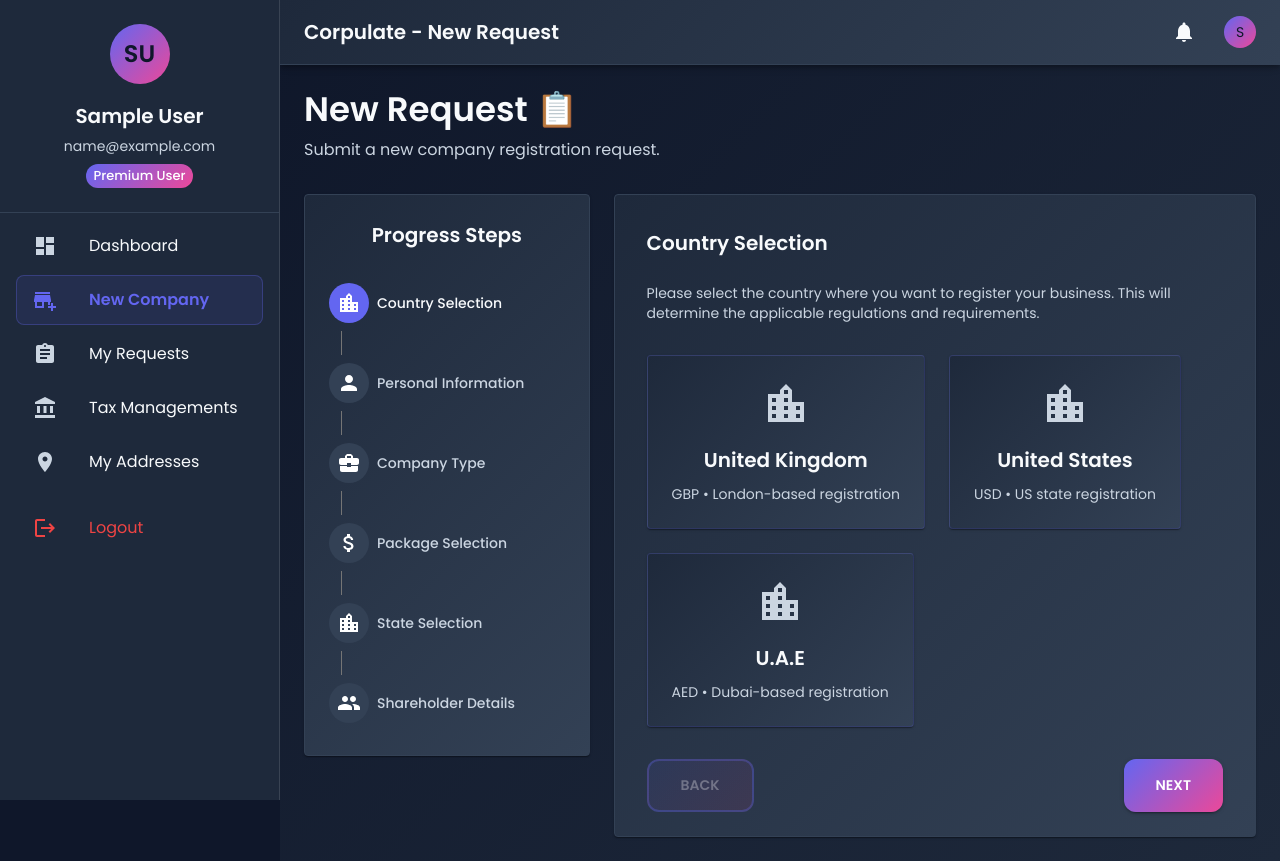
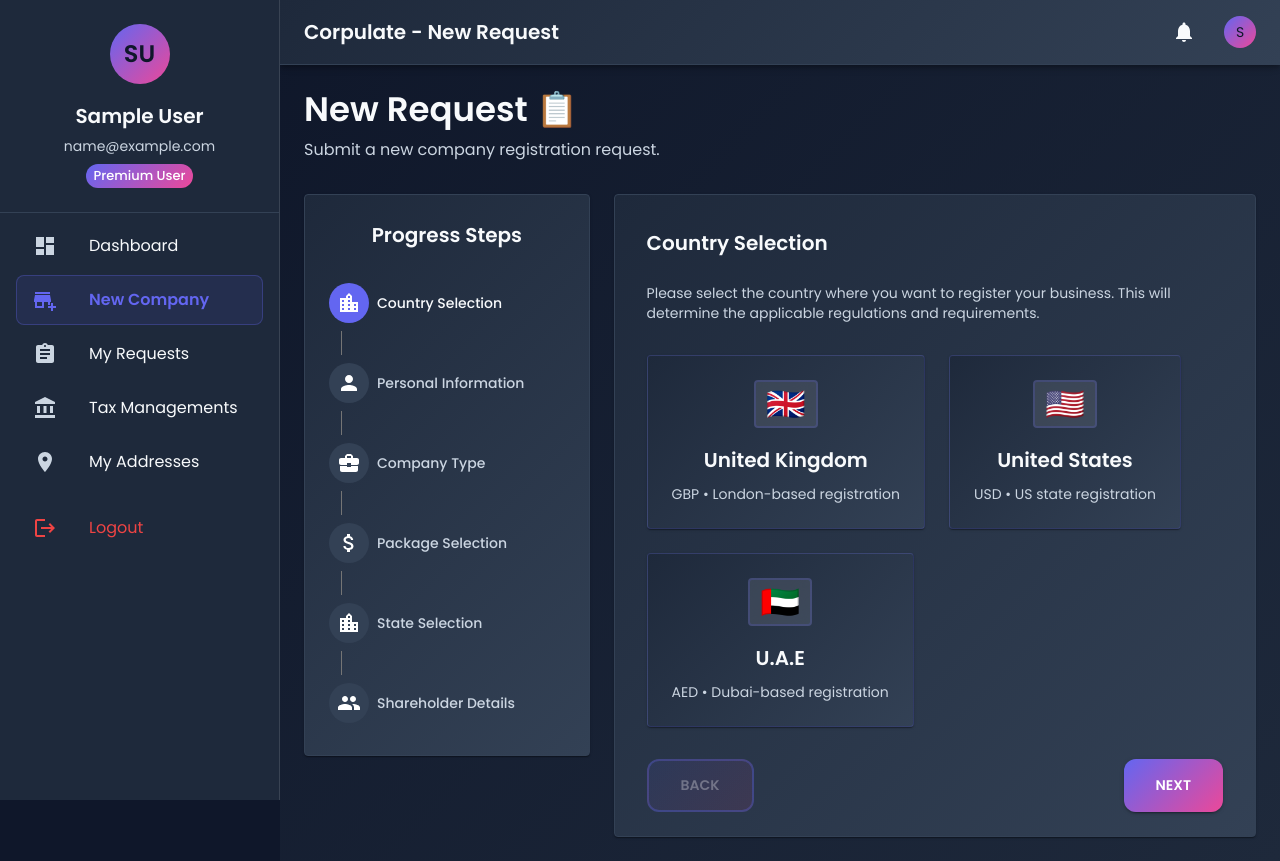
Before and after one commit to WAQASUMAR33/corpulate, a Next.js app: page /new-request in a window 1280 px wide. Built offline with nearby package versions, Linux system fonts and the light colour scheme; sample sign-in values are in the browser's storage.

Commit message:
Add country flags to country selection widgets

```diff
--- a/app/new-request/page.js
+++ b/app/new-request/page.js
@@ -657,13 +657,32 @@ export default function NewRequestPage() {
                           >
                             <CardContent sx={{ textAlign: 'center', p: 3 }}>
                               <Box sx={{ mb: 2 }}>
-                                <LocationCityIcon
+                                <Box
                                   sx={{
-                                    fontSize: 48,
-                                    color: formData.country === country ? '#6366f1' : '#cbd5e1',
-                                    transition: 'color 0.3s ease'
+                                    width: 64,
+                                    height: 48,
+                                    borderRadius: 1,
+                                    mx: 'auto',
+                                    display: 'flex',
+                                    alignItems: 'center',
+                                    justifyContent: 'center',
+                                    fontSize: '24px',
+                                    fontWeight: 'bold',
+                                    border: '2px solid rgba(99, 102, 241, 0.2)',
+                                    backgroundColor: 'rgba(255, 255, 255, 0.1)',
+                                    backdropFilter: 'blur(10px)',
                                   }}
-                                />
+                                >
+                                  {country === 'United Kingdom' && (
+                                    <Box sx={{ fontSize: '32px' }}>🇬🇧</Box>
+                                  )}
+                                  {country === 'United States' && (
+                                    <Box sx={{ fontSize: '32px' }}>🇺🇸</Box>
+                                  )}
+                                  {country === 'U.A.E' && (
+                                    <Box sx={{ fontSize: '32px' }}>🇦🇪</Box>
+                                  )}
+                                </Box>
                               </Box>
                               <Typography variant="h6" sx={{ fontWeight: 600, mb: 1 }}>
                                 {country}
```
